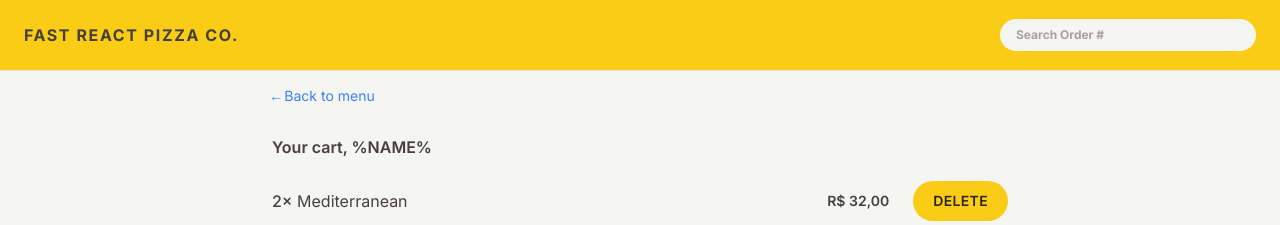
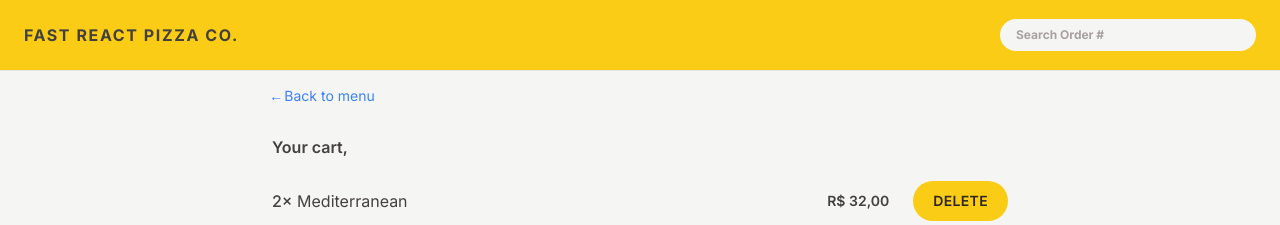
Before and after one commit to marcosmanto/fast-react-pizza, a React (Vite) app: page /cart in a window 1280 px wide. Shown: the top 225 px of the page. Built offline with nearby package versions, Linux system fonts and the light colour scheme.

Commit message:
feat: integrate Redux for username management across cart, order, and home components

```diff
--- a/src/features/cart/Cart.jsx
+++ b/src/features/cart/Cart.jsx
@@ -1,6 +1,7 @@
 import CartItem from '@/features/cart/CartItem';
 import Button from '@/ui/Button';
 import LinkButton from '@/ui/LinkButton';
+import { useSelector } from 'react-redux';
 
 const fakeCart = [
   {
@@ -28,12 +29,13 @@
 
 function Cart() {
   const cart = fakeCart;
+  const username = useSelector((state) => state.user.username);
 
   return (
     <div className="px-4 py-3">
       <LinkButton to="/menu">&larr; Back to menu</LinkButton>
 
-      <h2 className="text-l mt-7 font-semibold">Your cart, %NAME%</h2>
+      <h2 className="text-l mt-7 font-semibold">Your cart, {username}</h2>
 
       <ul className="mt-3 divide-y divide-stone-200 border-b">
         {cart.map((item) => (
--- a/src/features/order/CreateOrder.jsx
+++ b/src/features/order/CreateOrder.jsx
@@ -1,5 +1,6 @@
 import { createOrder } from '@/services/apiRestaurant';
 import Button from '@/ui/Button';
+import { useSelector } from 'react-redux';
 import { Form, redirect, useActionData, useNavigation } from 'react-router-dom';
 
 // https://uibakery.io/regex-library/phone-number
@@ -35,6 +36,7 @@
 function CreateOrder() {
   const navigation = useNavigation();
   const isSubmitting = navigation.state === 'submitting';
+  const username = useSelector((state) => state.user.username);
 
   const formErrors = useActionData();
 
@@ -50,7 +52,13 @@
       <Form method="POST">
         <div className="mb-5 flex flex-col gap-2 sm:flex-row sm:items-center">
           <label className="sm:basis-40">First Name</label>
-          <input className="input grow" type="text" name="customer" required />
+          <input
+            className="input grow"
+            type="text"
+            name="customer"
+            required
+            defaultValue={username.split(' ')[0]}
+          />
         </div>
 
         <div className="mb-5 flex flex-col gap-2 sm:flex-row sm:items-center">
--- a/src/features/user/CreateUser.jsx
+++ b/src/features/user/CreateUser.jsx
@@ -1,11 +1,21 @@
+import { updateName } from '@/features/user/userSlice';
 import Button from '@/ui/Button';
 import { useState } from 'react';
+import { useDispatch } from 'react-redux';
+import { useNavigate } from 'react-router-dom';
 
 function CreateUser() {
   const [username, setUsername] = useState('');
+  const dispatch = useDispatch();
+  const navigate = useNavigate();
 
   function handleSubmit(e) {
     e.preventDefault();
+
+    if (!username) return;
+
+    dispatch(updateName(username));
+    navigate('/menu');
   }
 
   return (
--- a/src/ui/Home.jsx
+++ b/src/ui/Home.jsx
@@ -1,6 +1,10 @@
 import CreateUser from '@/features/user/CreateUser';
+import Button from '@/ui/Button';
+import { useSelector } from 'react-redux';
 
 function Home() {
+  const username = useSelector((state) => state.user.username);
+
   return (
     <div className="my-10 px-4 text-center sm:my-16">
       <h1 className="mb-8 text-center text-xl font-semibold md:text-3xl">
@@ -11,7 +15,13 @@
         </span>
       </h1>
 
-      <CreateUser />
+      {username === '' ? (
+        <CreateUser />
+      ) : (
+        <Button to="/menu" type="primary">
+          Start ordering, {username}
+        </Button>
+      )}
     </div>
   );
 }
```
